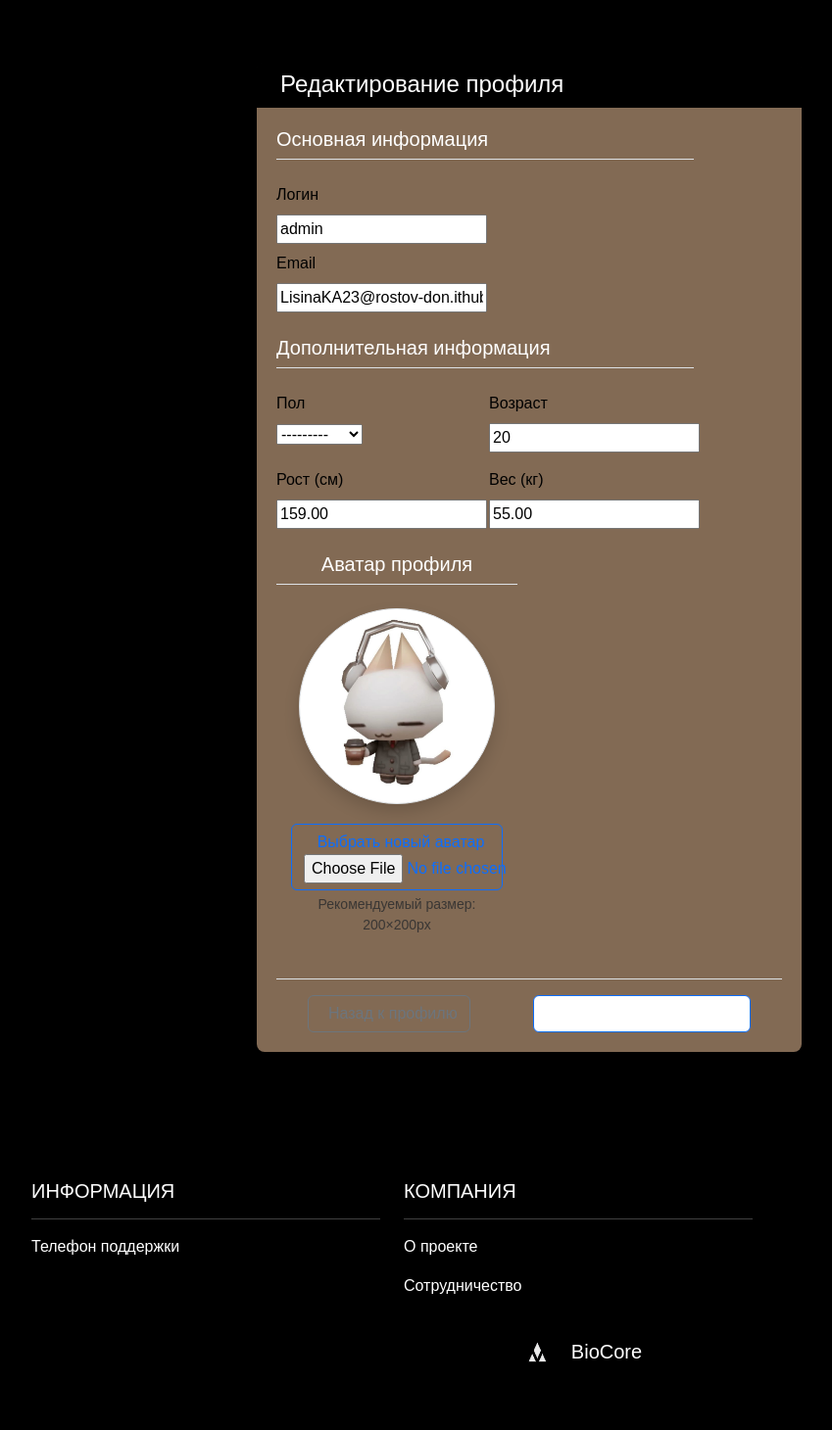
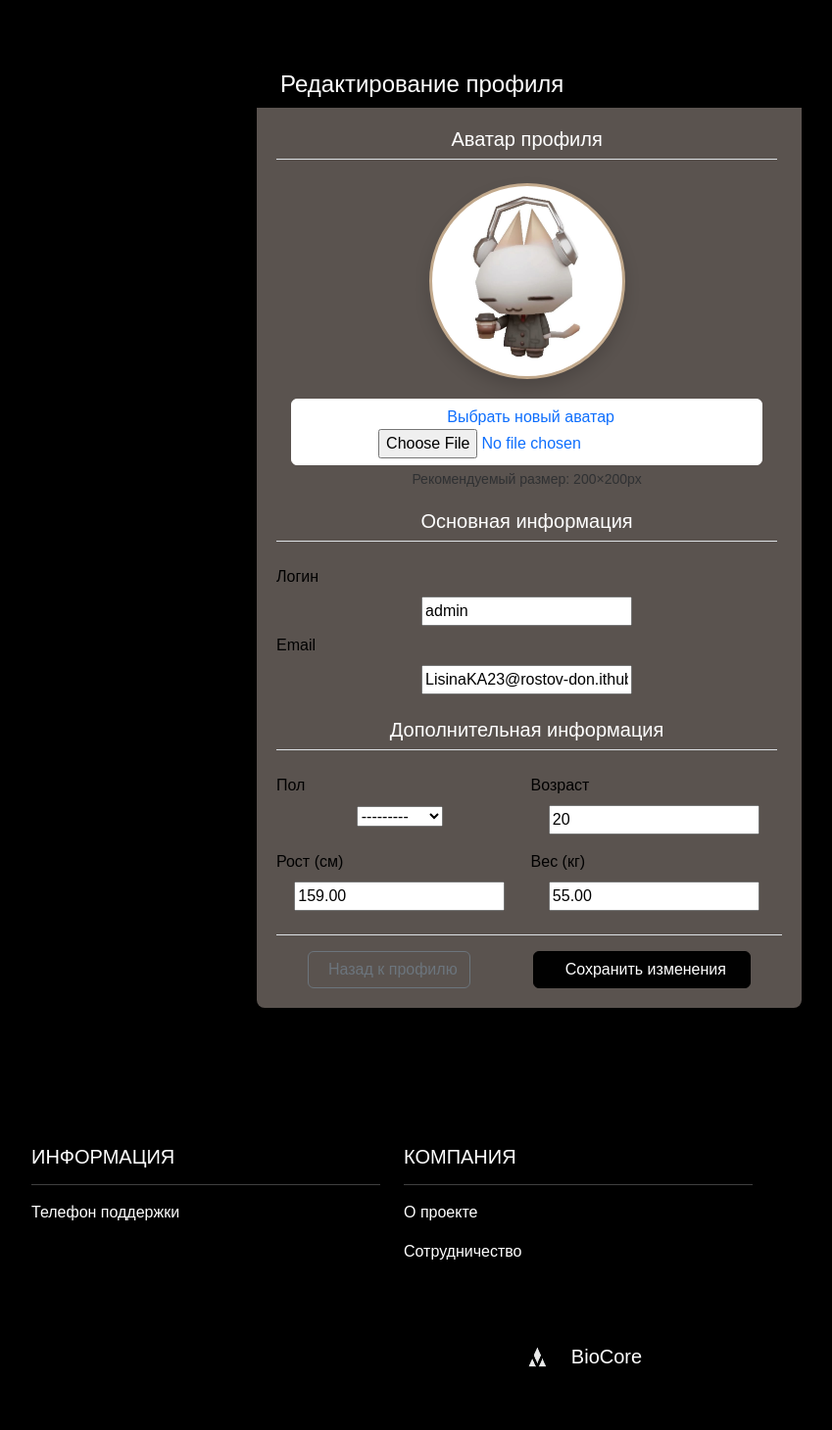
Before and after one commit to Kirikiri2/bio_core, a Django app: page /profile/edit/ in a window 1280 px wide. Shown: the part 130-1590 px from the top of the page at 98% size, without its empty margins (50-899 px from the left). Before the commit the page ends 1521 px from the top, so only its background shows below. Run offline with Django 5.2, Linux system fonts and the light colour scheme; a user stored in the database is signed in; some web fonts are replaced.

Commit message:
night_kate_v6

```diff
--- a/biocore_site/bio_core_website/static/bio_core_website/css/style.css
+++ b/biocore_site/bio_core_website/static/bio_core_website/css/style.css
@@ -297,7 +297,7 @@ body {
 
 .footer-section {
     background-color: #000;
-    padding: 50px 0;
+    padding: 60px 0;
     color: #fff;
 }
 
@@ -331,6 +331,7 @@ body {
     align-items: center;
     justify-content: center;
     margin-top: 20px;
+    padding: 40px 0px 0px 0px;
 }
 
 .footer-logo img {
@@ -585,30 +586,37 @@ canvas {
     text-align: center;
     font-size: 28px;
 }
+
 .bg-dark {
     --bs-bg-opacity: 1;
     background-color: #000 !important;
 }
+
 .text-muted {
     --bs-text-opacity: 1;
     color: #fff !important;
 }
+
 .bg-success {
     --bs-bg-opacity: 1;
     background-color: #c2a98c !important;
 }
+
 .bg-secondary {
     --bs-bg-opacity: 1;
     background-color: #faf8f8 !important;
 }
-.card-header bg-primary text-white{
+
+.card-header bg-primary text-white {
     --bs-bg-opacity: 1;
     background-color: #000 !important;
 }
+
 .bg-primary {
     --bs-bg-opacity: 1;
     background-color: #000 !important;
 }
+
 .container.mt-7 {
 
     padding: 10px;
@@ -625,14 +633,54 @@ canvas {
     text-transform: uppercase;
     margin-bottom: 30px;
     text-align: center;
-    font-size: 28px;}
+    font-size: 28px;
+}
 
-    .card.shadow-sm{
-    background-color: #826A54;
+.card.shadow-sm {
+    background-color: #5a534f;
     border: none;
     border-radius: 8px;
     box-shadow: 0 2px 10px rgba(0, 0, 0, 0.08);
     margin-bottom: 20px;
 }
 
-.
+.avatar-preview img {
+    object-fit: cover;
+    border: 3px solid #C2A98C;
+}
+
+.form-label {
+    font-weight: 500;
+}
+
+.avatar-section.text-center {
+    justify-self: center;
+    grid-template-columns: 1 1 1;
+}
+
+.col-md-7 {
+    flex: 0 0 auto;
+    width: 120%;
+}
+
+
+.btn btn-primary.px-4 {
+    text-decoration: none;
+    background-color: #000000;
+}
+
+.btn.btn-primary {
+    text-decoration: none;
+    background-color: #010101;
+    border-color: #000;
+}
+
+.btn.btn-outline-primary.w-100 {
+    text-decoration: none;
+    background-color: #ffffff;
+    border-color: #ffffff;
+}
+
+.btn-outline-primary {
+    btn-color: #414448;
+}
--- a/biocore_site/bio_core_website/templates/bio_core_website/edit_profile.html
+++ b/biocore_site/bio_core_website/templates/bio_core_website/edit_profile.html
@@ -17,6 +17,45 @@
                         <div class="row g-4">
                             <!-- Левая колонка - форма -->
                             <div class="col-md-10">
+                                <!-- Правая колонка - аватар -->
+                            <div class="col-md-7">
+                                <div class="avatar-section text-center">
+                                    <h5 class="text-muted mb-4 border-bottom pb-2">Аватар профиля</h5>
+
+                                    <div class="avatar-preview mb-3 mx-auto">
+                                        {% if user.avatar %}
+                                            <img src="{{ user.avatar.url }}"
+                                                 class="img-thumbnail rounded-circle shadow"
+                                                 width="200"
+                                                 height="200"
+                                                 alt="Текущий аватар"
+                                                 style="object-fit: cover;">
+                                        {% else %}
+                                            <img src="/media/avatars/default.jpg"
+                                                 class="img-thumbnail rounded-circle shadow"
+                                                 width="200"
+                                                 height="200"
+                                                 alt="Аватар по умолчанию"
+                                                 style="object-fit: cover;">
+                                        {% endif %}
+                                    </div>
+
+                                    <div class="mb-3">
+                                        <label for="{{ form.avatar.id_for_label }}" class="btn btn-outline-primary w-100">
+                                            <i class="bi bi-upload me-2"></i>Выбрать новый аватар
+                                            {{ form.avatar }}
+                                        </label>
+                                        <div class="form-text">Рекомендуемый размер: 200×200px</div>
+                                    </div>
+
+                                    {% if user.avatar %}
+                                    <div class="form-check form-switch mb-3">
+                                        {{ form.delete_avatar }}
+                                        <label class="form-check-label text-danger" for="{{ form.delete_avatar.id_for_label }}">
+                                            Удалить текущий аватар
+                                        </label>
+                                    </div>
+                                    {% endif %}
                                 <div class="form-section">
                                     <h5 class="text-muted mb-4 border-bottom pb-2">Основная информация</h5>
 
@@ -63,45 +102,7 @@
                                 </div>
                             </div>
 
-                            <!-- Правая колонка - аватар -->
-                            <div class="col-md-6">
-                                <div class="avatar-section text-center">
-                                    <h5 class="text-muted mb-4 border-bottom pb-2">Аватар профиля</h5>
 
-                                    <div class="avatar-preview mb-3 mx-auto">
-                                        {% if user.avatar %}
-                                            <img src="{{ user.avatar.url }}"
-                                                 class="img-thumbnail rounded-circle shadow"
-                                                 width="200"
-                                                 height="200"
-                                                 alt="Текущий аватар"
-                                                 style="object-fit: cover;">
-                                        {% else %}
-                                            <img src="/media/avatars/default.jpg"
-                                                 class="img-thumbnail rounded-circle shadow"
-                                                 width="200"
-                                                 height="200"
-                                                 alt="Аватар по умолчанию"
-                                                 style="object-fit: cover;">
-                                        {% endif %}
-                                    </div>
-
-                                    <div class="mb-3">
-                                        <label for="{{ form.avatar.id_for_label }}" class="btn btn-outline-primary w-100">
-                                            <i class="bi bi-upload me-2"></i>Выбрать новый аватар
-                                            {{ form.avatar }}
-                                        </label>
-                                        <div class="form-text">Рекомендуемый размер: 200×200px</div>
-                                    </div>
-
-                                    {% if user.avatar %}
-                                    <div class="form-check form-switch mb-3">
-                                        {{ form.delete_avatar }}
-                                        <label class="form-check-label text-danger" for="{{ form.delete_avatar.id_for_label }}">
-                                            Удалить текущий аватар
-                                        </label>
-                                    </div>
-                                    {% endif %}
                                 </div>
                             </div>
                         </div>
```
Also changed, not shown: biocore_site/db.sqlite3.
